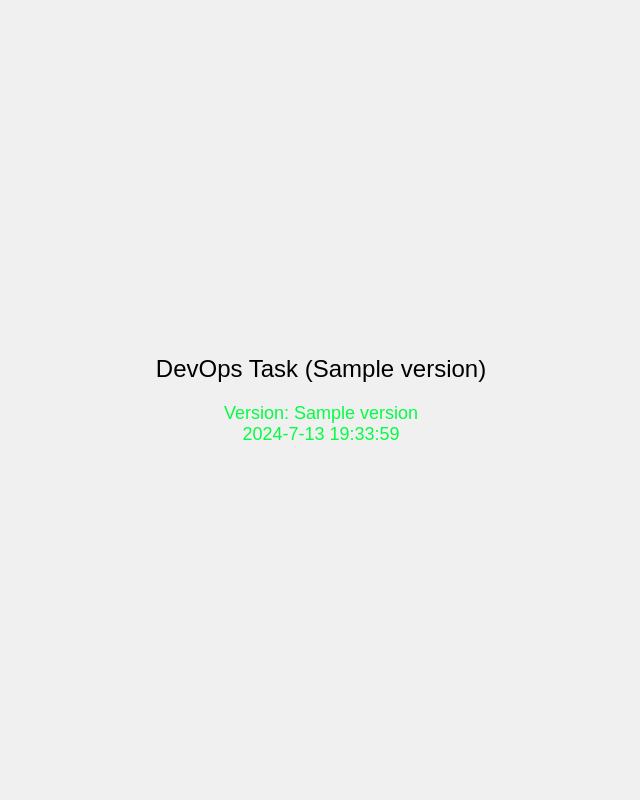
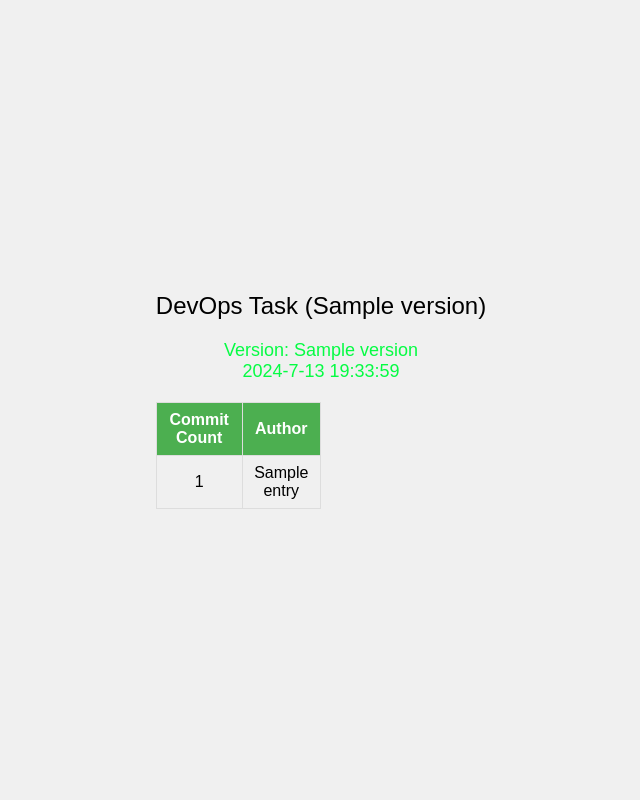
Before and after one commit to George-Hampson/heroku_task, a Flask app: template app/templates/index.html in a window 1280 px wide. Shown: the whole page, without its empty margins (319-959 px from the left). Run offline with Flask 2, Linux system fonts and the light colour scheme; the template is opened without the code that fills it: most values are stand-ins (such as "Sample title", 1, 10 or a date in 2020).

Commit message:
Visual updates + version + linting issues

```diff
--- a/app/app.py
+++ b/app/app.py
@@ -1,16 +1,31 @@
 from flask import Flask, render_template
 import os
+import subprocess
 
 app = Flask(__name__)
 
 
+def get_commit_count():
+    result = subprocess.run(['git', 'rev-list', '--count', 'HEAD'],
+                            stdout=subprocess.PIPE)
+    return result.stdout.decode('utf-8').strip()
+
+
+def get_shortlog():
+    result = subprocess.run(['git', 'shortlog', '-s'],
+                            stdout=subprocess.PIPE)
+    shortlog = result.stdout.decode('utf-8').strip().split('\n')
+    shortlog_list = [line.split('\t') for line in shortlog if line]
+    return shortlog_list
+
+
 @app.route('/')
 def index():
-    # Get GitHub commit count from environment variable, defaulting to '0'
-    commit_count = os.getenv('GITHUB_COMMIT_COUNT', '0')
+    commit_count = get_commit_count()
+    shortlog_list = get_shortlog()
 
-    # Render the template 'index.html' and pass variables to it
-    return render_template('index.html', version=commit_count)
+    return render_template('index.html', version=commit_count,
+                           shortlog=shortlog_list)
 
 
 if __name__ == '__main__':
--- a/app/templates/index.html
+++ b/app/templates/index.html
@@ -7,6 +7,7 @@
     <style>
         body {
             display: flex;
+            flex-direction: column;
             justify-content: center;
             align-items: center;
             height: 100vh;
@@ -30,6 +31,20 @@
             font-size: 18px;
             color: #05fc43;
         }
+        .shortlog-table {
+            margin-top: 20px;
+            border-collapse: collapse;
+            width: 50%;
+        }
+        .shortlog-table th, .shortlog-table td {
+            border: 1px solid #ddd;
+            padding: 8px;
+            text-align: center;
+        }
+        .shortlog-table th {
+            background-color: #4CAF50;
+            color: white;
+        }
     </style>
 </head>
 <body>
@@ -50,6 +65,22 @@
                 document.write(dateTime);
             </script>
         </div>
+        <table class="shortlog-table">
+            <thead>
+                <tr>
+                    <th>Commit Count</th>
+                    <th>Author</th>
+                </tr>
+            </thead>
+            <tbody>
+                {% for entry in shortlog %}
+                <tr>
+                    <td>{{ entry[0] }}</td>
+                    <td>{{ entry[1] }}</td>
+                </tr>
+                {% endfor %}
+            </tbody>
+        </table>
     </div>
 </body>
 </html>
```
Also changed, not shown: 1 other file.
